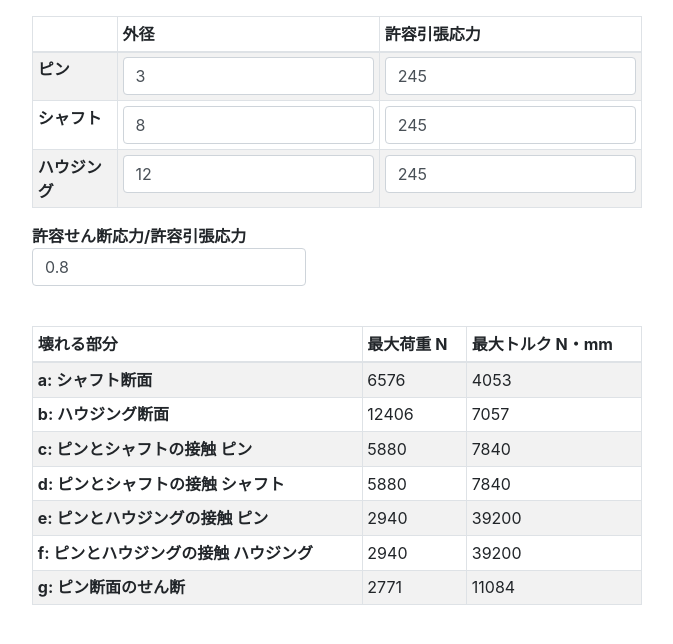
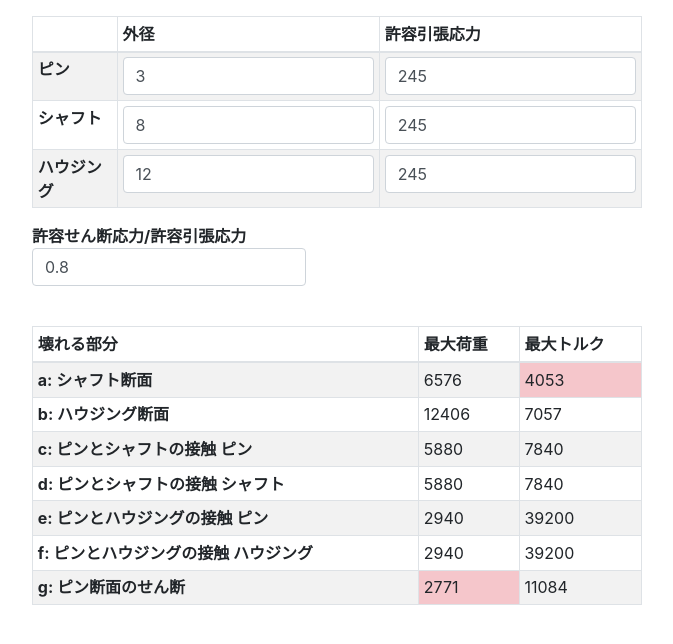
Before and after one commit to mshackers/pin-shaft-diameter-optimizer, a Vue app: page / in a window 1280 px wide. Shown: the top 644 px of the page, without its empty margins (303-976 px from the left). Built offline with nearby package versions, Linux system fonts and the light colour scheme.

Commit message:
最低値を強調

```diff
--- a/src/components/OutputTable.vue
+++ b/src/components/OutputTable.vue
@@ -3,12 +3,12 @@
         <thead>
         <tr>
             <th>壊れる部分</th>
-            <th>最大荷重 N</th>
-            <th>最大トルク N・mm</th>
+            <th>最大荷重</th>
+            <th>最大トルク</th>
         </tr>
         </thead>
         <tbody>
-        <output-table-row v-for="result in results" :key="result.name" :result="result" />
+        <output-table-row v-for="result in results" :key="result.name" :result="result" :minN="minN" :minNMm="minNMm" />
         </tbody>
     </table>
 </template>
@@ -18,6 +18,14 @@ import OutputTableRow from "./OutputTableRow.vue";
 export default {
   components: { OutputTableRow },
   props: ["results"],
+  computed: {
+    minN() {
+      return Math.min(...this.results.map(result => result.n));
+    },
+    minNMm() {
+      return Math.min(...this.results.map(result => result.nMm));
+    },
+  },
 };
 </script>
 
--- a/src/components/OutputTableRow.vue
+++ b/src/components/OutputTableRow.vue
@@ -1,14 +1,14 @@
 <template>
     <tr>
         <th>{{result.name}}</th>
-        <td>{{Math.round(result.n)}}</td>
-        <td>{{Math.round(result.nMm)}}</td>
+        <td :class="{ 'table-danger': result.n === minN }">{{Math.round(result.n)}}</td>
+        <td :class="{ 'table-danger': result.nMm === minNMm }">{{Math.round(result.nMm)}}</td>
     </tr>
 </template>
 
 <script>
 export default {
-  props: ["result"],
+  props: ["result", "minN", "minNMm"],
 };
 </script>
 
```
Also changed, not shown: src/App.vue (+14 -13 lines).
